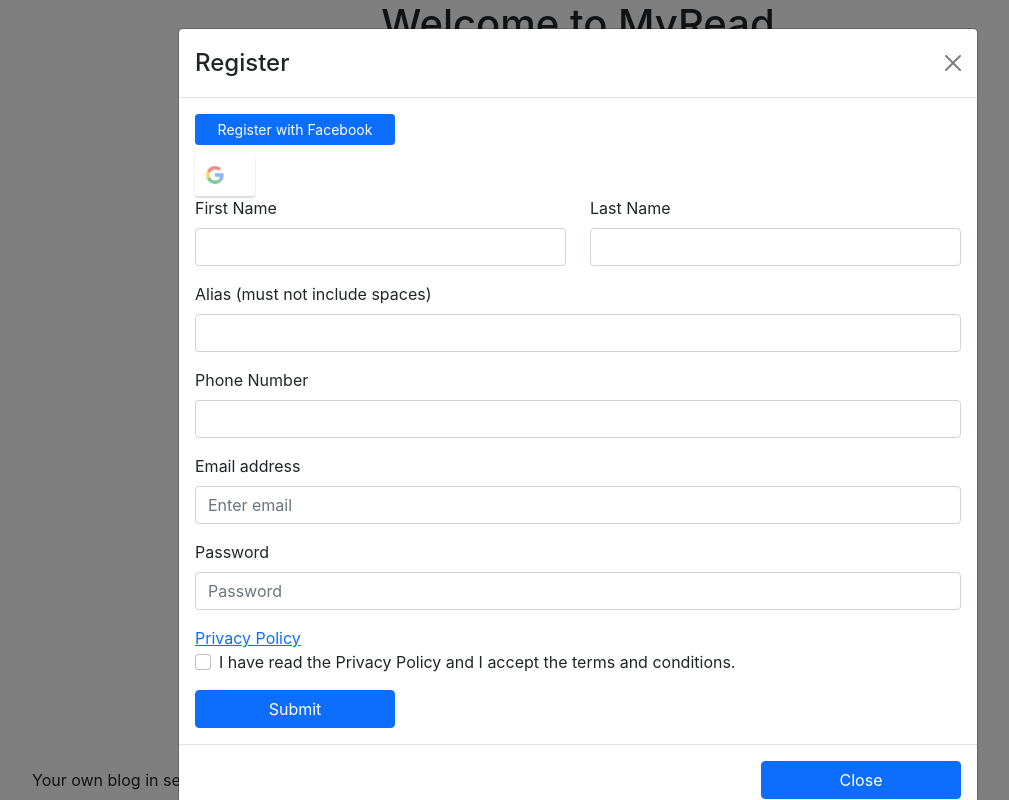
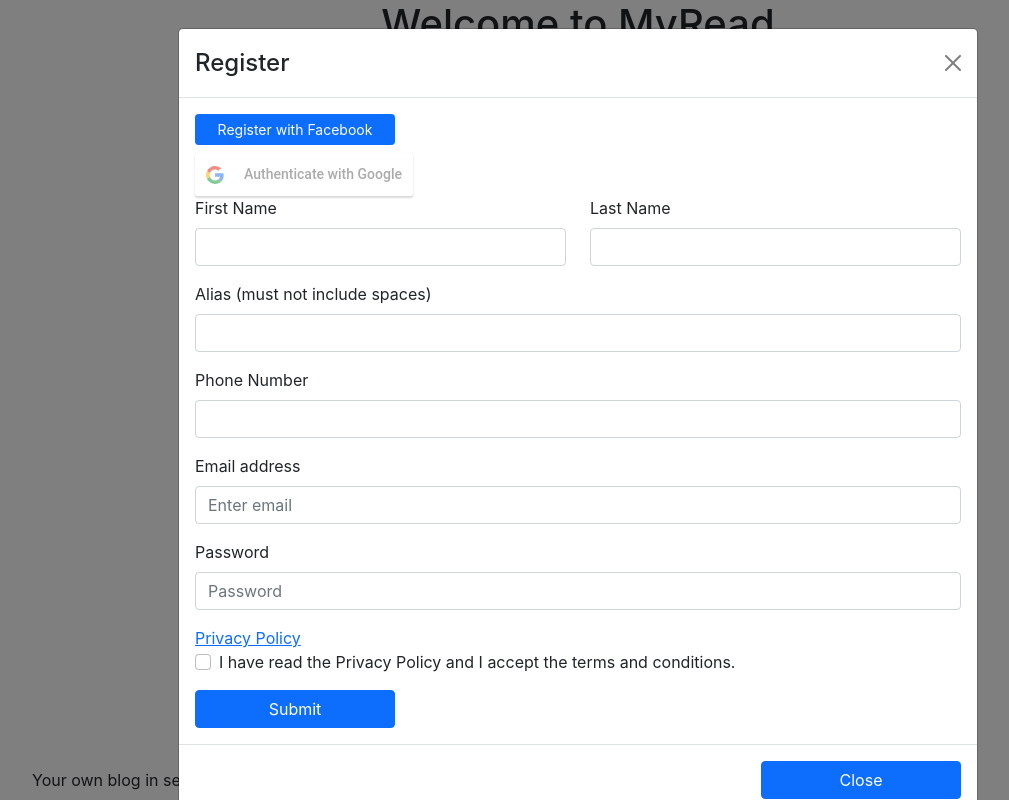
Before and after one commit to Angela-Mari/MyRead, a React (Create React App) app in the folder Client/: page / in a window 1280 px wide. Both pictures are taken after a click on the button "Register". Shown: the whole page, without its empty margins (62-1071 px from the left). Built offline with nearby package versions, Linux system fonts and the light colour scheme.

Commit message:
cant get google btn text rn

```diff
--- a/Client/src/App.js
+++ b/Client/src/App.js
@@ -59,7 +59,6 @@ function App({
   }
 
   async function handleGoogleSubmit(g) {
-    var btnTxt = '';
     //setShow(false);
     console.log('inside handleGoogleSubmit');
     console.log("in app: ", g);
@@ -73,7 +72,6 @@ function App({
       setIdNum(g.getId());
     }
     if (authenticationType === "Register"){
-      btnTxt = 'Register with Google';
       await register(g.getGivenName(),
         g.getFamilyName(),
         g.getEmail(),
@@ -81,16 +79,16 @@ function App({
         g.getId(),
         "1112223333",)
     } else{
-      btnTxt = 'Login with Google';
       await login(g.getEmail(), g.getId());
     }
     checkSuccess();
-    return btnTxt;
   }
 
   function checkSuccess() {
     if (isAuthenticated) {
       setLoggedIn(true)
+    } else {
+      alert('Failed to Log-in or Register.')
     }
   }
 
--- a/Client/src/Google/GoogleBtn.js
+++ b/Client/src/Google/GoogleBtn.js
@@ -3,7 +3,7 @@ import { GoogleLogin, GoogleLogout } from 'react-google-login';
 
 const CLIENT_ID = '771291261258-vpd233ok80266o2ndtjllv5q482h12c2.apps.googleusercontent.com';
 
-var btnTxt = ''
+var btnTxt = ""
 
 
 class GoogleBtn extends Component {
@@ -19,6 +19,7 @@ class GoogleBtn extends Component {
       lname: '',
       gmail: '',
       alias: '',
+      // isRegister: false,
     };
 
     this.login = this.login.bind(this);
@@ -41,8 +42,7 @@ class GoogleBtn extends Component {
       this.accessToken = '';
     }
 
-    btnTxt = this.props.handleGoogleSubmit(profile);
-
+    this.props.handleGoogleSubmit(profile);
   }
 
   logout (googleUser) {
@@ -61,6 +61,13 @@ class GoogleBtn extends Component {
     alert('Failed to log out with Google')
   }
 
+  googleBtnText(type) {
+    if (type == 'Register') {
+        this.isRegister = true;
+    } else {
+        this.isRegister = false;
+    }
+  }
 
   render() {
     return (
@@ -76,7 +83,7 @@ class GoogleBtn extends Component {
         </GoogleLogout>: <GoogleLogin
           handleClick={ this.login }
           clientId={ CLIENT_ID }
-          buttonText= {btnTxt}
+          buttonText= {'Authenticate with Google'}
           onSuccess={ this.login }
           onFailure={ this.handleLoginFailure }
           cookiePolicy={ 'single_host_origin' }
--- a/Client/src/components/AuthenticationModal.js
+++ b/Client/src/components/AuthenticationModal.js
@@ -12,6 +12,7 @@ function AuthenticationModal({show, handleClose, type, email, password, firstNam
     const [errors, setErrors] = useState({})
     const [checked, setChecked] = useState(false);
     const typeString = type + " with Google";
+
 
     const findFormErrors = () => {
         const newErrors = {}
@@ -83,7 +84,6 @@ function AuthenticationModal({show, handleClose, type, email, password, firstNam
 
                 <GoogleBtn
                 handleGoogleSubmit={handleGoogleSubmit}
-                buttonText={typeString}
                 />
 
             <Form>
```
